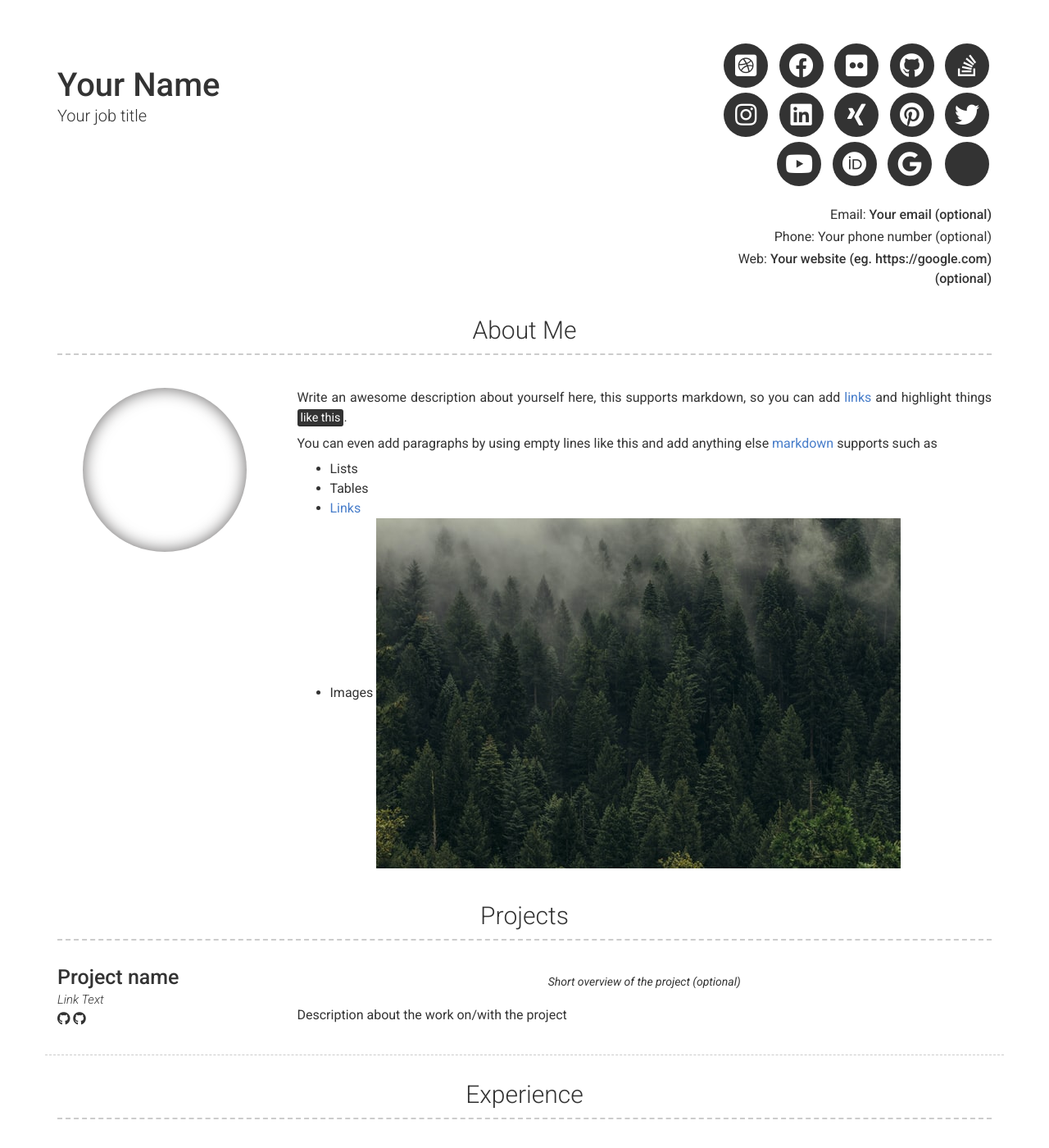
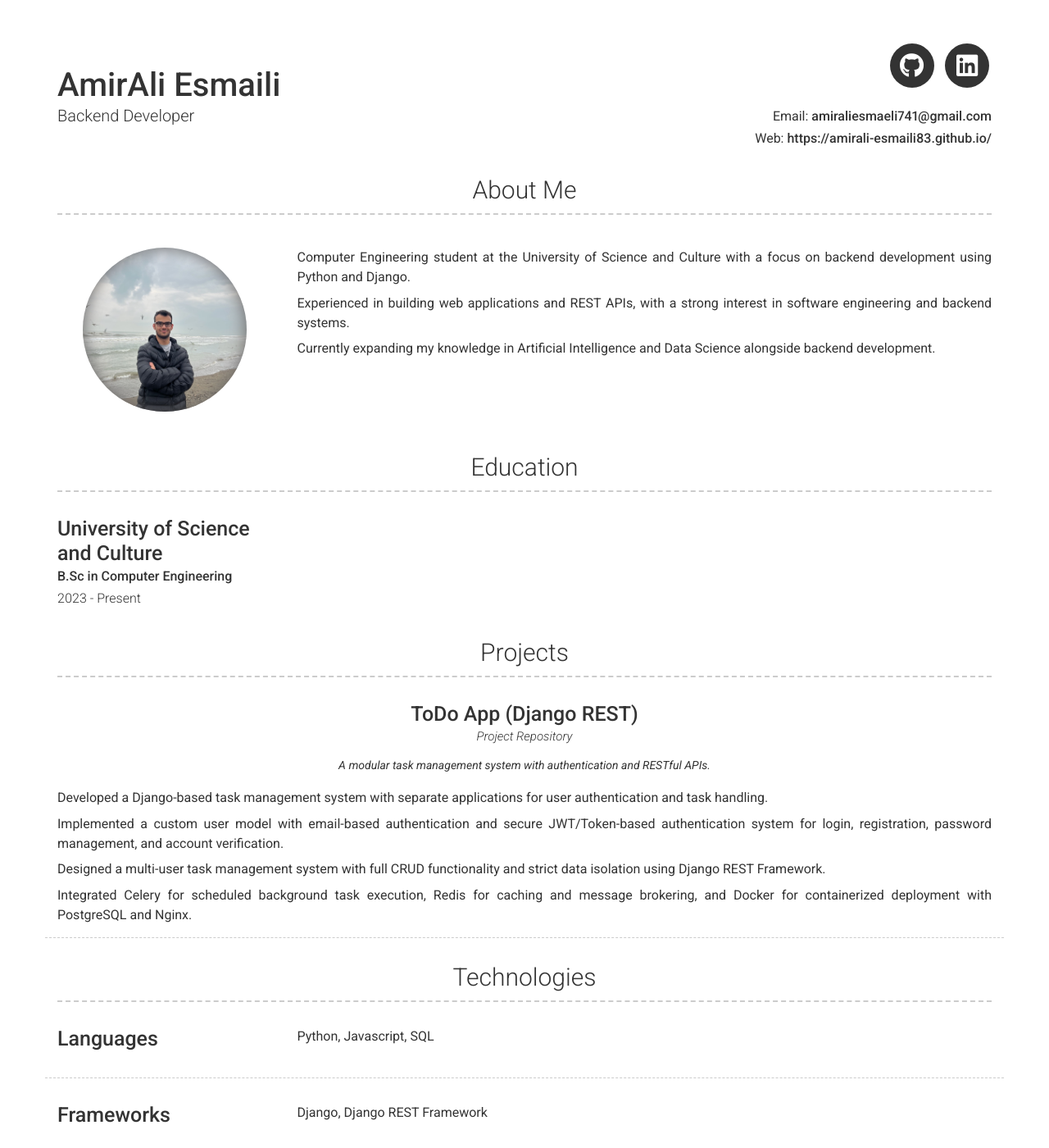
Before and after one commit to amirali-esmaili83/amirali-esmaili83.github.io, a Jekyll site: the page built from index.md, in a window 1280 px wide and 1400 px high. Shown: the whole window at 82% size. Built offline with Jekyll 4.4.1, drawn with Linux system fonts in a browser that asks for light colours; nearby versions of some CDN libraries; some of the changed text lies outside the part shown.

Commit message:
initial resume setup

```diff
--- a/_config.yml
+++ b/_config.yml
@@ -1,43 +1,39 @@
 # Site
-repository: Git repository where your resume will be hosted, only required if you are hosting on GitHub (eg. sproogen/modern-resume-theme)
-# favicon: Directory of your favicon (eg. images/favicon.ico)(optional)
+repository: amirali-esmaili83.github.io
 
 # Content configuration version
 version: 2
 
 # Personal info
-name: Your Name
-title: Your job title
-email: Your email (optional)
-# email_title: Email (Email title override)
-phone: Your phone number (optional)
-# phone_title: Phone (Phone title override)
-website: Your website (eg. https://google.com)(optional)
+name: AmirAli Esmaili
+title: Backend Developer
+email: amiraliesmaeli741@gmail.com
+website: https://amirali-esmaili83.github.io/
 # website_title: Web (Website title override)
 
 # Dark Mode (true/false/never)
 darkmode: false
 
 # Social links
-twitter_username: jekyllrb
-github_username:  jekyll
-stackoverflow_username: "00000001"
-dribbble_username: jekyll
-facebook_username: jekyll
-flickr_username: jekyll
-instagram_username: jekyll
-linkedin_username: jekyll
-xing_username: jekyll
-pinterest_username: jekyll
-youtube_username: jekyll
-orcid_username: 0000-0000-0000-0000
-googlescholar_username: D847cGsAAAAJ
+# twitter_username: jekyllrb
+github_username: amirali-esmaili83
+# stackoverflow_username: "00000001"
+# dribbble_username: jekyll
+# facebook_username: jekyll
+# flickr_username: jekyll
+# instagram_username: jekyll
+linkedin_username: https://www.linkedin.com/in/amirali-esmaili-6851512b9/
+# xing_username: jekyll
+# pinterest_username: jekyll
+# youtube_username: jekyll
+# orcid_username: 0000-0000-0000-0000
+# googlescholar_username: D847cGsAAAAJ
 
 # Additional icon links
-additional_links:
-- title: Link name
-  icon: Font Awesome brand icon name (eg. fab fa-twitter) (https://fontawesome.com/icons?d=gallery&s=brands&m=free)
-  url: Link url (eg. https://google.com)
+# additional_links:
+# - title: Link name
+  # icon: Font Awesome brand icon name (eg. fab fa-twitter) (https://fontawesome.com/icons?d=gallery&s=brands&m=free)
+  # url: Link url (eg. https://google.com)
 # - title: another link
 #   icon: font awesome brand icon name (eg. fab fa-twitter) (https://fontawesome.com/icons?d=gallery&s=brands&m=free)
 #   url: Link url (eg. https://google.com)
@@ -50,66 +46,100 @@ additional_links:
 
 # About Section
 # about_title: About Me (Use this to override about section title)
-about_profile_image: Directory of profile image (eg. images/profile.jpg)
+about_profile_image: images/profile.jpg
 about_content: | # this will include new lines to allow paragraphs
-  Write an awesome description about yourself here, this supports markdown, so you can add [links](http://foobar.com) and highlight things <mark>like this</mark>.
+  Computer Engineering student at the University of Science and Culture with a focus on backend development using Python and Django.
 
-  You can even add paragraphs by using empty lines like this and add anything else [markdown](https://www.markdownguide.org/getting-started#what-is-markdown) supports such as
-    - Lists
-    - Tables
-    - <a href="google.com">Links</a>
-    - Images ![alt text](/images/landscape-trees.jpg "Trees")
+  Experienced in building web applications and REST APIs, with a strong interest in software engineering and backend systems.
+
+  Currently expanding my knowledge in Artificial Intelligence and Data Science alongside backend development.
 
 content:
+  - title: Education
+    layout: list
+    content:
+      - layout: middle
+        title: University of Science and Culture
+        sub_title: B.Sc in Computer Engineering
+        caption: 2023 - Present
+        # description: |  this will include new lines to allow paragraphs
+          # Description of qualification
+  # - title: Experience
+    # layout: list
+    # content:
+    #   - layout: right
+    #     title: Company name
+    #     sub_title: Job title
+    #     caption: Date Range (eg. November 2016 - present)
+    #     link: Link to company (optional)
+    #     quote: >
+    #       Short description of the company (optional)
+        # description: |  this will include new lines to allow paragraphs
+          # Description of role
   - title: Projects # Title for the section
     layout: list # Type of content section (list/text)
     content:
-      - layout: left
-        border: weak  # Value of `weak` will display a weak border below this item. # Any
-                      # other value (or no value) means no border will be displayed
-        title: Project name
-        link: Link to project (eg. sproogen.github.io/modern-resume-theme)(optional)
-        link_text: Link Text
-        additional_links:
-          - title:  Github page for project (eg. sproogen/modern-resume-theme)
-            icon: fab fa-github
-            url: Link to project (eg. sproogen.github.io/modern-resume-theme)(optional)
-          - title:  Github page for project (eg. sproogen/modern-resume-theme)
-            icon: fab fa-github
-            url: Link to project (eg. sproogen.github.io/modern-resume-theme)(optional)
+      - layout: top-middle
+        border: weak
+        title: ToDo App (Django REST)
+        link: https://github.com/Amirali-Esmaeli/ToDo-App
+        link_text: Project Repository
         quote: >
-          Short overview of the project (optional)
+          A modular task management system with authentication and RESTful APIs.
         description: | # this will include new lines to allow paragraphs
-          Description about the work on/with the project
-  - title: Experience
+           Developed a Django-based task management system with separate applications for user authentication and task handling.
+
+           Implemented a custom user model with email-based authentication and secure JWT/Token-based authentication system for login, registration, password management, and account verification.
+
+           Designed a multi-user task management system with full CRUD functionality and strict data isolation using Django REST Framework.
+
+           Integrated Celery for scheduled background task execution, Redis for caching and message brokering, and Docker for containerized deployment with PostgreSQL and Nginx.
+
+  - title: Technologies
     layout: list
     content:
-      - layout: right
-        title: Company name
-        sub_title: Job title
-        caption: Date Range (eg. November 2016 - present)
-        link: Link to company (optional)
-        quote: >
-          Short description of the company (optional)
-        description: | # this will include new lines to allow paragraphs
-          Description of role
-  - title: Education
+        - layout: left
+          border: weak
+          title: Languages
+          description: |
+              Python, Javascript, SQL
+        - layout: left
+          title: Frameworks
+          description: |
+                Django, Django REST Framework
+        - layout: left
+          title: Tools & Infrastructure
+          description: |
+            Docker, Git, Linux
+
+  - title: Language Skills
     layout: list
     content:
-      - layout: top-right
-        title: Institution name
-        sub_title: Qualifications (eg. BA Performing Arts)
-        caption: Date Range (eg. 2016 - 2019)
-        quote: >
-          Short institution or course description (optional)
-        description: | # this will include new lines to allow paragraphs
-          Description of qualification
-  - title: A Little More About Me
-    layout: text
-    content: | # this will include new lines to allow paragraphs
-      This is where you can write a little more about yourself. You could title this section **Interests** and include some of your other interests.
+          - layout: left
+            border: weak
+            title: English
+            description: A2 (basic reading of technical documentation)
+          - layout: left
+            title: Persian
+            description: Native
 
-      Or you could title it **Skills** and write a bit more about things that make you more desirable, like *leadership* or *teamwork*
+  - title: Certificates & Education
+    layout: list
+    content:
+    - layout: left
+      border: weak
+      title: Advanced Django Course
+      sub_title: Maktabkhooneh
+      link: https://maktabkhooneh.org/certificates/mk-s1wt9n/
+
+    - layout: left
+      title: Front-End
+      sub_title: Quera
+      link: https://quera.org/certificate/3xyYyRvT
+
+    - layout: left
+      title: B.Sc. Computer Engineering
+      sub_title: University of Science and Culture
 
 # Footer
 footer_show_references: true
```
Also changed, not shown: images/landscape-trees.jpg (deleted), images/profile.jpg (added).
